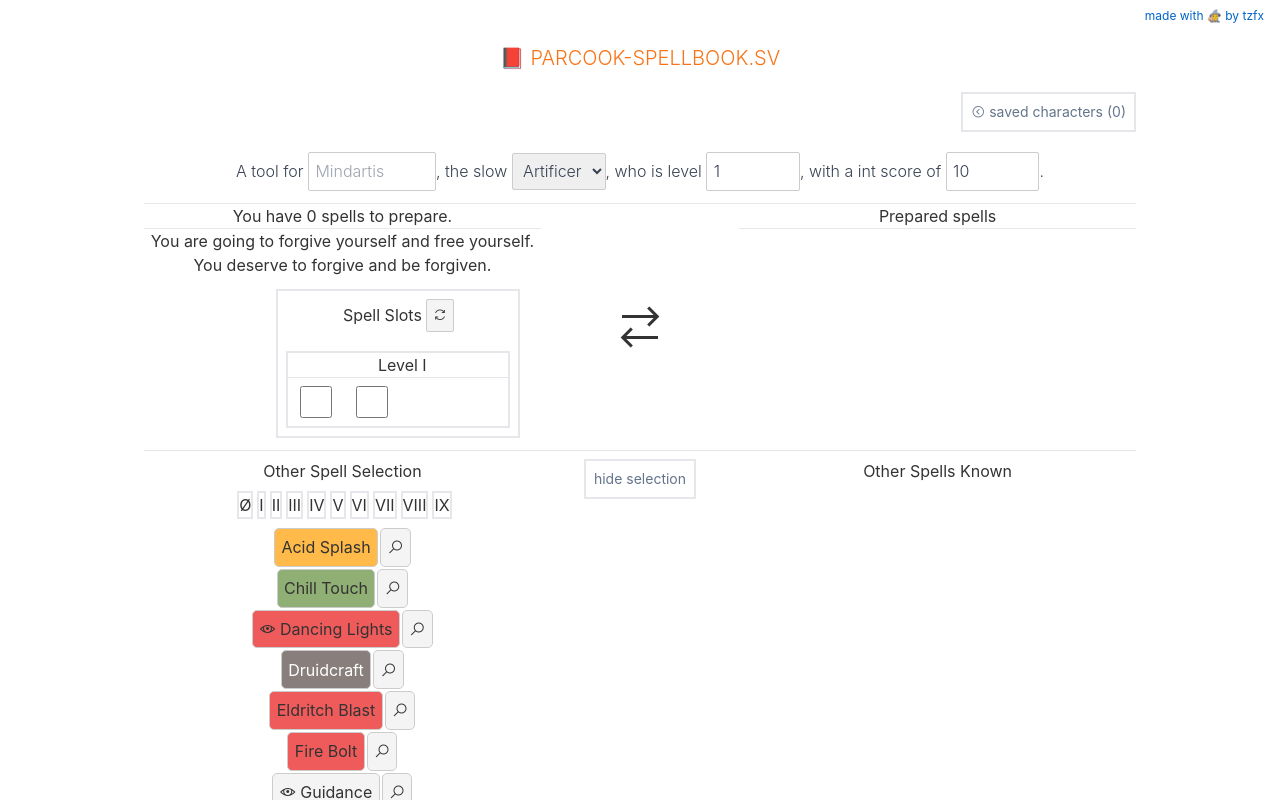
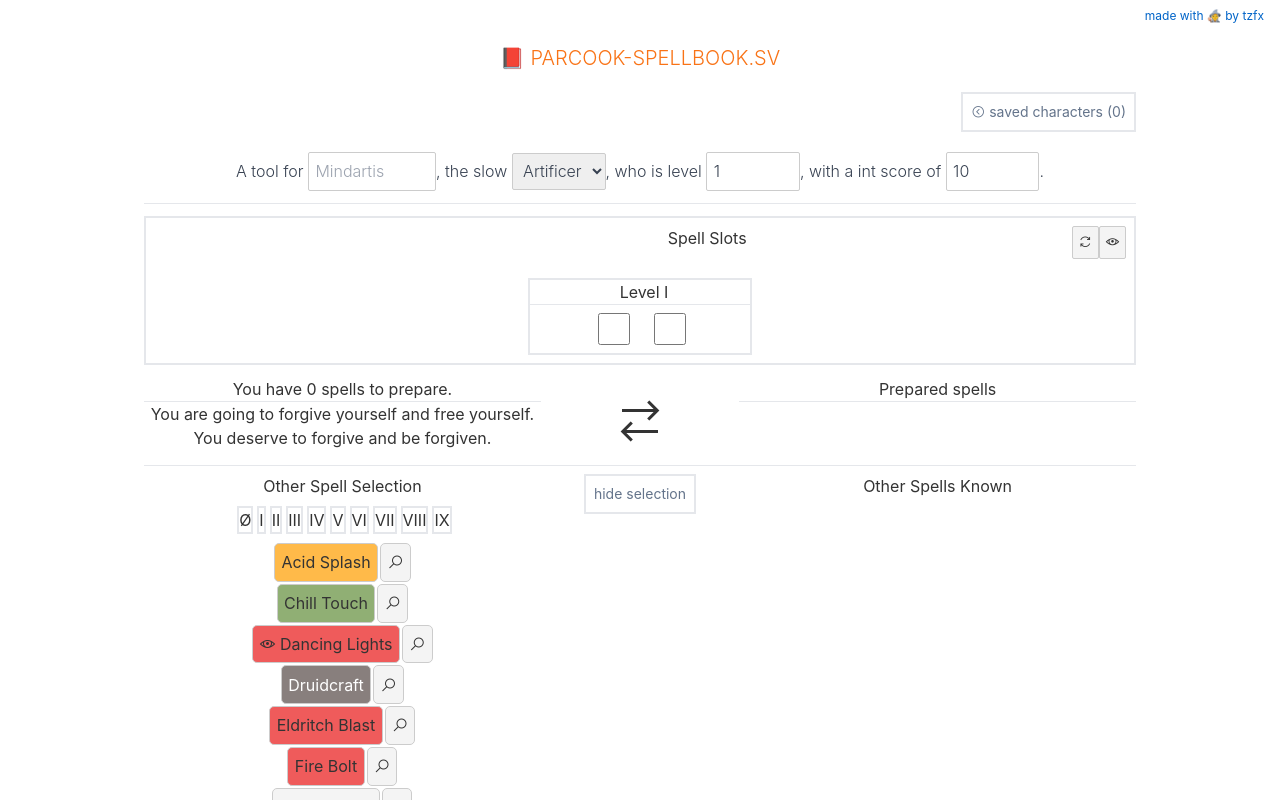
Before and after one commit to tzfx/parcook-spellbook.sv, a Svelte app: page / in a window 1280 px wide. Shown: the top 800 px of the page. Built offline with nearby package versions, Linux system fonts and the light colour scheme.

Commit message:
tidy: adjusted location of spellslot tracker.

```diff
--- a/src/SpellSlots.svelte
+++ b/src/SpellSlots.svelte
@@ -13,23 +13,25 @@
     let spellSlots: boolean[][] = resetAll();
 </script>
 
-<div class="border-2 p-2 basis-1/4">
-    <h2>
-        Spell Slots <button
-            class="text-sm"
-            on:click={() => (spellSlots = resetAll())}
+<div class="border-2 p-2">
+    <div class="w-100 flex justify-end">
+        <h2 class="w-3/4">Spell Slots</h2>
+        <button class="w-1/8 text-sm" on:click={() => (spellSlots = resetAll())}
             ><i class="las la-sync-alt" /></button
         >
-    </h2>
-    <div class="flex flex-col">
+        <button class="w-1/8 text-sm" on:click={() => {}}
+            ><i class="las la-eye" /></button
+        >
+    </div>
+    <div class="flex flex-row justify-around">
         {#each spellSlots as slot, slotLevel}
-            <div class="border-2 basis-1/5 w-56 mt-3">
+            <div class="mt-3 w-56 basis-1/5 border-2">
                 <h3 class="pl-2">Level {convert(slotLevel + 1)}</h3>
                 <hr />
-                <div class="flex flex-row w-56">
+                <div class="flex w-56 flex-row justify-center">
                     {#each slot as spent, i}
                         <input
-                            class="w-8 h-8 basis-1/4 mt-2"
+                            class="mt-2 h-8 w-8 basis-1/4"
                             type="checkbox"
                             checked={spellSlots[slotLevel][i]}
                             on:click={() => {
--- a/src/Spellbook.svelte
+++ b/src/Spellbook.svelte
@@ -39,9 +39,9 @@
                     (i) =>
                         i.name.toLowerCase() ===
                             prep.clazz.name.toLowerCase() &&
-                        i.source === prep.clazz.source
+                        i.source === prep.clazz.source,
                 ) &&
-                !prep.prepared.includes(spell)
+                !prep.prepared.includes(spell),
         ));
     const refreshMaxSlotLevel = () => {
         maxSlotLevel = prep.clazz.classTableGroups
@@ -79,7 +79,7 @@
 </script>
 
 <div>
-    <p class="p-1 text-gray-700 font-light mt-2">
+    <p class="mt-2 p-1 font-light text-gray-700">
         A tool for
         <input
             type="text"
@@ -130,6 +130,11 @@
         />.
     </p>
     <hr />
+    {#if prep.clazz != null}
+        <div class="mx-auto py-3">
+            <SpellSlots level={prep.level} clazz={prep.clazz} />
+        </div>
+    {/if}
     {#if showCantrips}
         <div class="flex flex-row">
             <div class="basis-2/5">
@@ -140,7 +145,7 @@
                         : 0} cantrips:
                 </h2>
                 <hr />
-                <ul class="overflow-auto max-h-64">
+                <ul class="max-h-64 overflow-auto">
                     {#if prep.clazz.cantripProgression !== null && prep.clazz.cantripProgression[prep.level + 1] - prep.catnips.length > 0}
                         {#each allClassSpells.filter((s) => s.level === 0 && !prep.catnips.find((c) => s.name === c.name)) as catnip}
                             <Spell
@@ -160,13 +165,13 @@
             <div class="basis-2/5">
                 <h2>Chosen cantrips:</h2>
                 <hr />
-                <ul class="overflow-auto max-h-64">
+                <ul class="max-h-64 overflow-auto">
                     {#each prep.catnips as catnip}
                         <Spell
                             spell={catnip}
                             click={() => {
                                 prep.catnips = prep.catnips.filter(
-                                    (c) => c.name !== catnip.name
+                                    (c) => c.name !== catnip.name,
                                 );
                                 trySave();
                             }}
@@ -177,14 +182,14 @@
         </div>
         <br />
     {/if}
-    <div class="flex md:flex-row flex-col">
+    <div class="flex flex-col md:flex-row">
         <div class="basis-2/5">
             <h2>
                 You have {toPrepare} spell{toPrepare === 1 ? "" : "s"}
                 to prepare.
             </h2>
             <hr />
-            <ul class="overflow-auto max-h-96">
+            <ul class="max-h-96 overflow-auto">
                 {#if toPrepare > 0}
                     {#each allClassSpells.filter((s) => !prep.prepared.find((c) => s.name === c.name) && s.level !== 0 && s.level <= maxSlotLevel) as spell}
                         <Spell
@@ -199,21 +204,16 @@
                     {/each}
                 {:else}
                     {getOptimism()}
-                    {#if prep.clazz != null}
-                    <div class="flex py-3 md:w-4/12 mx-auto">
-                        <SpellSlots level={prep.level} clazz={prep.clazz} />
-                    </div>
-                    {/if}
                 {/if}
             </ul>
         </div>
-        <div class="basis-1/5 my-auto">
-            <i class="las la-3x la-exchange-alt p-5 rotate-90 md:rotate-0" />
+        <div class="my-auto basis-1/5">
+            <i class="las la-3x la-exchange-alt rotate-90 p-5 md:rotate-0" />
         </div>
         <div class="basis-2/5">
             <h2>Prepared spells</h2>
             <hr />
-            <ul class="overflow-auto max-h-96">
+            <ul class="max-h-96 overflow-auto">
                 {#each prep.prepared
                     .sort((a, b) => (a.name < b.name ? -1 : 1))
                     .sort((a, b) => (a.level < b.level ? -1 : 1)) as spell}
@@ -222,7 +222,7 @@
                         {spell}
                         click={() => {
                             prep.prepared = prep.prepared.filter(
-                                (p) => p.name !== spell.name
+                                (p) => p.name !== spell.name,
                             );
                             calculatePrepared();
                             trySave();
@@ -234,15 +234,13 @@
     </div>
     <hr />
     {#if showOtherSpells}
-        <div class="flex md:flex-row flex-col pt-2">
+        <div class="flex flex-col pt-2 md:flex-row">
             <div class="basis-2/5" hidden={!showOtherSpellsSelection}>
                 <h2>Other Spell Selection</h2>
                 <div class="flex flex-row justify-center py-2">
-                    {#each new Array(10)
-                        .fill(1)
-                        .map((_, i) => i) as lvl}
+                    {#each new Array(10).fill(1).map((_, i) => i) as lvl}
                         <div
-                            class="cursor-pointer border-2 ml-1 {lvl ===
+                            class="ml-1 cursor-pointer border-2 {lvl ===
                                 levelfilter && 'bg-blue-300'}"
                             on:click={() =>
                                 (levelfilter =
@@ -252,7 +250,7 @@
                         </div>
                     {/each}
                 </div>
-                <ul class="overflow-auto max-h-96">
+                <ul class="max-h-96 overflow-auto">
                     {#each spells.filter((s) => (srd ? s.srd : true) && !prep.other.find((c) => s.name === c.name) && (levelfilter != null ? s.level === levelfilter : true)) as spell}
                         <Spell
                             on:message={selectedSpell$}
@@ -267,7 +265,7 @@
             </div>
             <div class={showOtherSpellsSelection ? "basis-1/5" : "basis-3/5"}>
                 <p
-                    class="w-fit mx-auto h-min p-2 text-sm mb-2 text-slate-500 border-2 cursor-pointer"
+                    class="mx-auto mb-2 h-min w-fit cursor-pointer border-2 p-2 text-sm text-slate-500"
                     on:click={() =>
                         (showOtherSpellsSelection = !showOtherSpellsSelection)}
                 >
@@ -276,7 +274,7 @@
             </div>
             <div class="basis-2/5">
                 <h2>Other Spells Known</h2>
-                <ul class="overflow-auto max-h-96">
+                <ul class="max-h-96 overflow-auto">
                     {#each prep.other
                         .sort((a, b) => (a.name < b.name ? -1 : 1))
                         .sort((a, b) => (a.level < b.level ? -1 : 1)) as spell}
@@ -285,7 +283,7 @@
                             {spell}
                             click={() => {
                                 prep.other = prep.other.filter(
-                                    (p) => p.name !== spell.name
+                                    (p) => p.name !== spell.name,
                                 );
                                 trySave();
                             }}
@@ -297,11 +295,11 @@
     {/if}
     <hr />
     <div class="flex">
-        <div class="py-3 md:w-3/4 mx-auto">
+        <div class="mx-auto py-3 md:w-3/4">
             {#if selectedSpell != null}
                 <SpellDetails {deselect} spell={selectedSpell} />
             {:else}
-                <p class="text-center text-gray-500 py-28">
+                <p class="py-28 text-center text-gray-500">
                     <em
                         >Select the <i class="las la-search" /> icon from a spell
                         above to view details.</em
```
